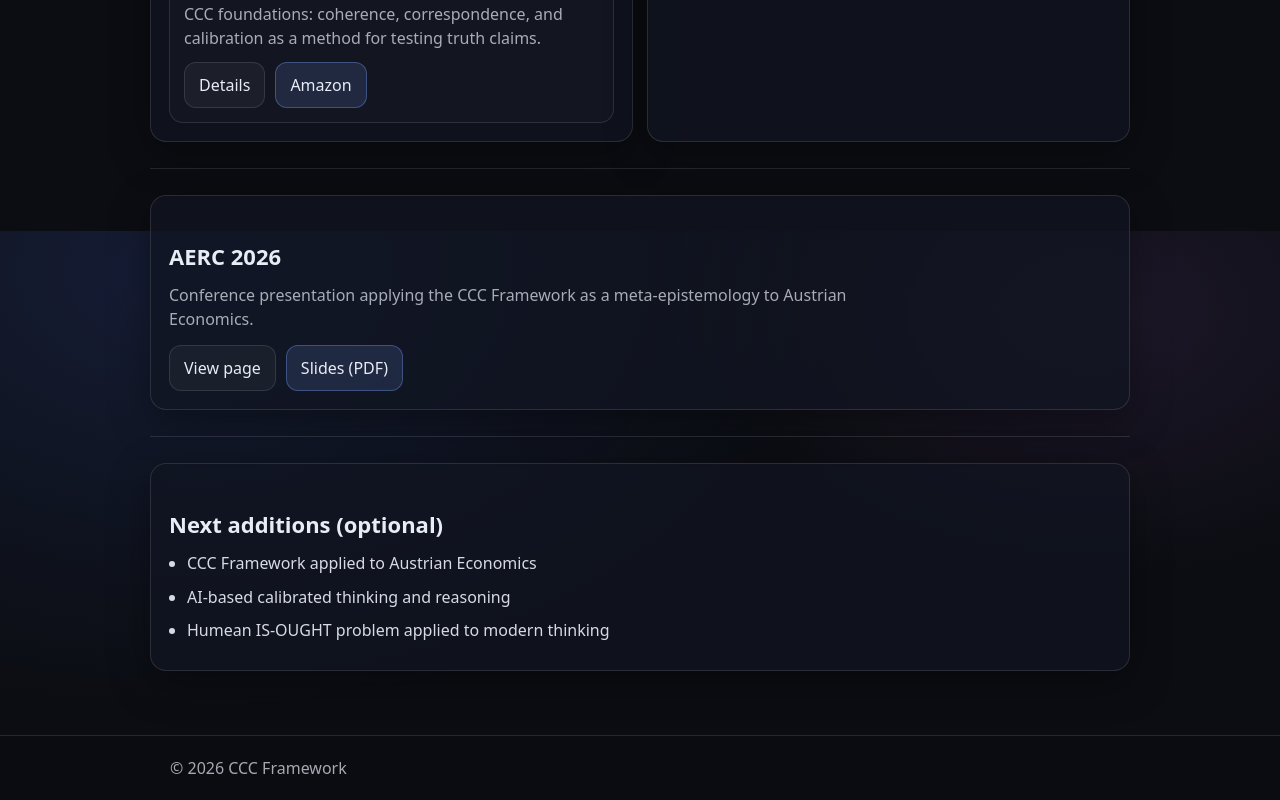
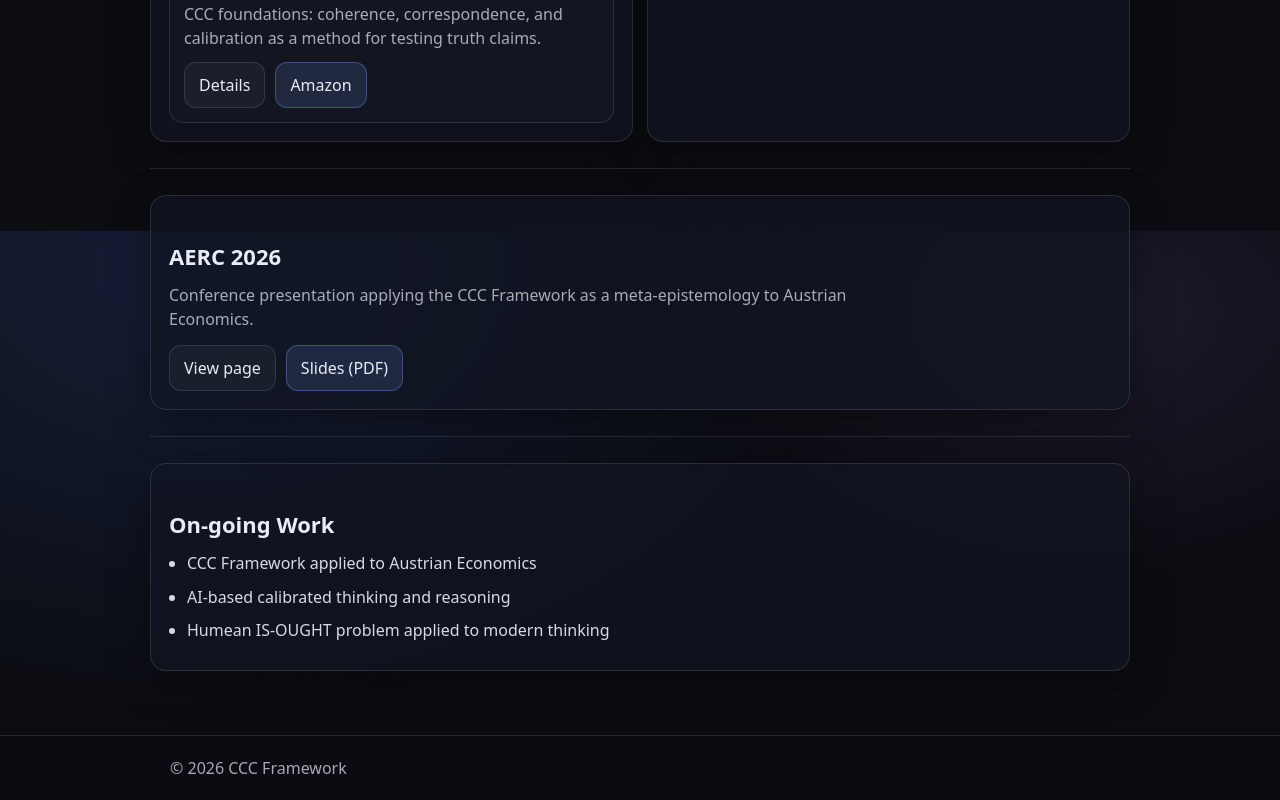
Before and after one commit to azfarsamin/cccframework, a Next.js app: page /work in a window 1280 px wide. Shown: the part 569-1369 px from the top of the page. Built offline with nearby package versions, Linux system fonts and the light colour scheme.

Commit message:
Update page.tsx

```diff
--- a/app/work/page.tsx
+++ b/app/work/page.tsx
@@ -93,7 +93,7 @@ export default function WorkPage() {
       <div className="hr" />
 
       <div className="card">
-        <h2>Next additions (optional)</h2>
+        <h2>On-going Work</h2>
         <ul className="list">
 <li>CCC Framework applied to Austrian Economics</li>
 <li>AI-based calibrated thinking and reasoning</li>
```
